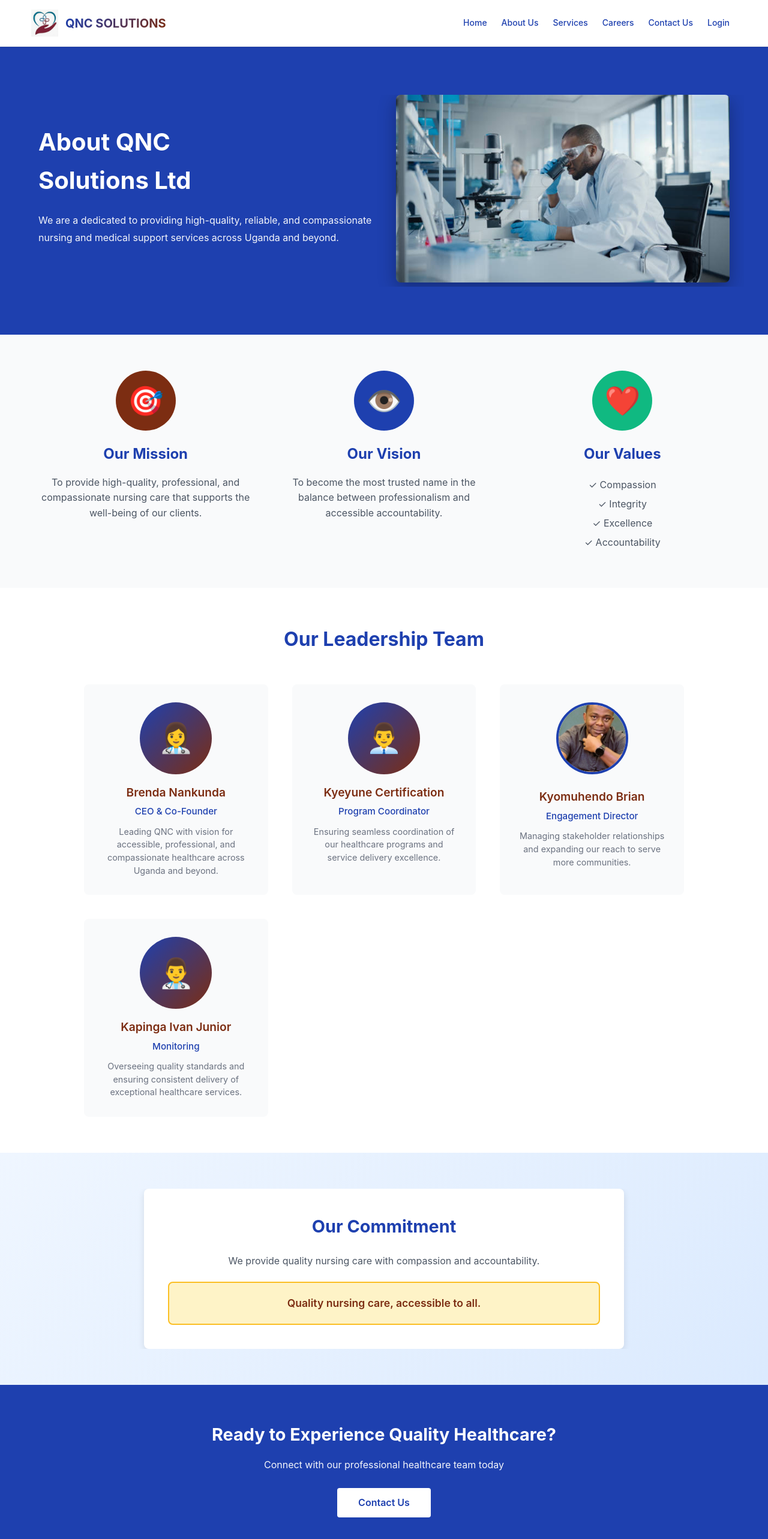
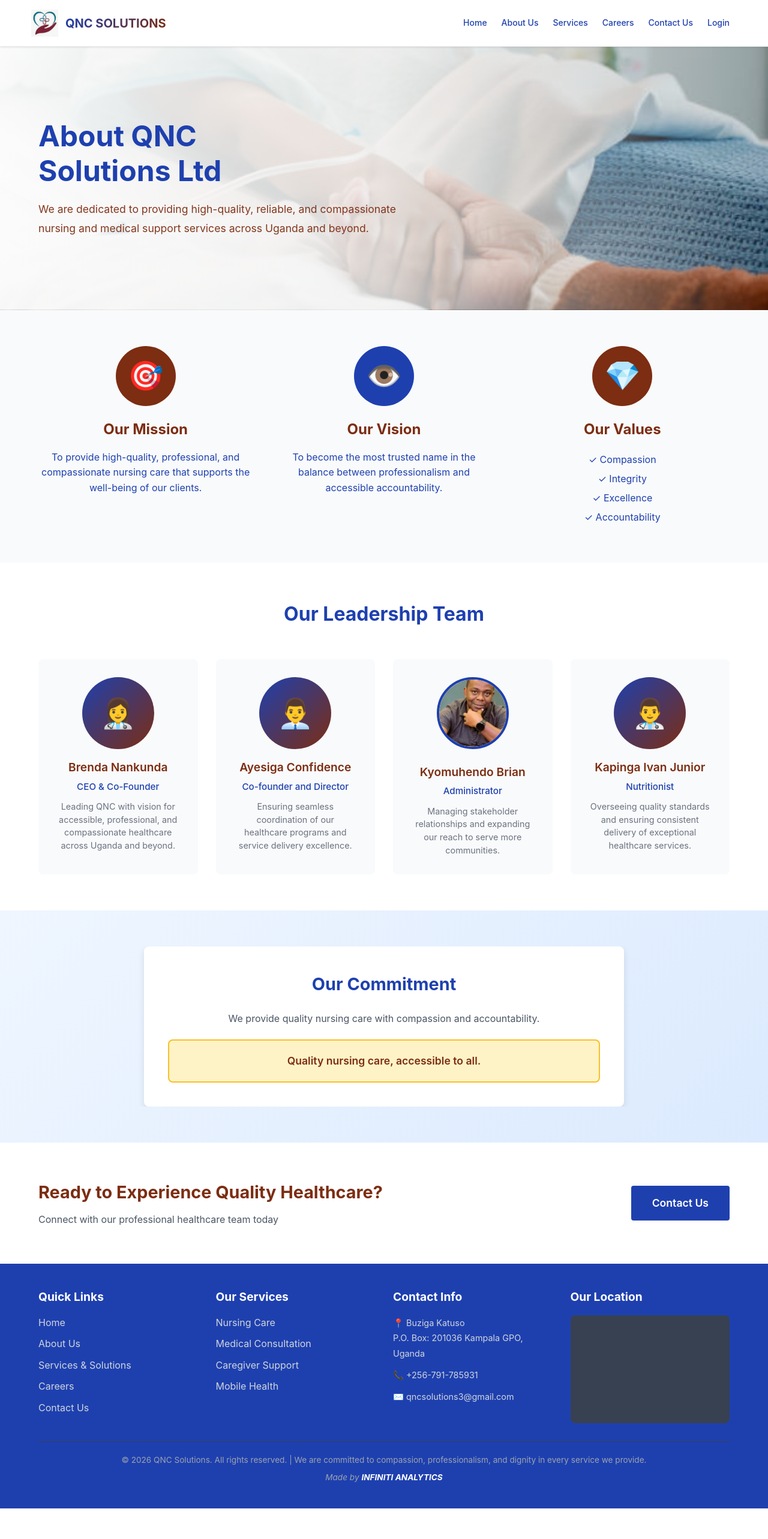
Before and after one commit to Ebiujchris/QNCFE, a React (Vite) app: page /about in a window 1280 px wide. Shown: the top 2566 px of the page at 60% size. After the commit the page ends 2515 px from the top, so only its background shows below. Built offline with nearby package versions, Linux system fonts and the light colour scheme; grey boxes are pictures that could not be loaded; the HTML template or start-up script is replaced by a standard one.

Commit message:
fixed navbar display on small screens

```diff
--- a/src/pages/About.jsx
+++ b/src/pages/About.jsx
@@ -15,22 +15,22 @@
     },
     {
       id: 2,
-      name: 'Kyeyune Certification',
-      position: 'Program Coordinator',
+      name: 'Ayesiga Confidence',
+      position: 'Co-founder and Director',
       image: '👨‍💼',
       bio: 'Ensuring seamless coordination of our healthcare programs and service delivery excellence.'
     },
     {
       id: 3,
       name: 'Kyomuhendo Brian',
-      position: 'Engagement Director',
+      position: 'Administrator',
       image: '/images/Kyomuhendo brian pic.jpg',
       bio: 'Managing stakeholder relationships and expanding our reach to serve more communities.'
     },
     {
       id: 4,
       name: 'Kapinga Ivan Junior',
-      position: 'Monitoring',
+      position: 'Nutritionist',
       image: '👨‍⚕️',
       bio: 'Overseeing quality standards and ensuring consistent delivery of exceptional healthcare services.'
     }
@@ -47,46 +47,32 @@
 
       {/* Hero Section */}
       <section style={{
-        background: 'var(--primary-blue)',
-        color: 'white',
-        padding: '80px 0',
+        backgroundImage: 'linear-gradient(to right, rgba(255, 255, 255, 0.95) 0%, rgba(255, 255, 255, 0.8) 50%, rgba(255, 255, 255, 0) 100%), url("/images/post sergery pics.jpg")',
+        backgroundSize: 'cover',
+        backgroundPosition: 'center',
+        padding: '120px 0',
         position: 'relative',
         overflow: 'hidden'
       }}>
         <div className="container">
           <div style={{
-            display: 'grid',
-            gridTemplateColumns: 'repeat(auto-fit, minmax(300px, 1fr))',
-            gap: '40px',
-            alignItems: 'center'
+            maxWidth: '600px'
           }}>
-            <div>
             <h1 style={{
-                fontSize: '2.5rem',
+              fontSize: '3rem',
               fontWeight: '700',
               marginBottom: '20px',
-                color: 'white'
+              color: 'var(--primary-blue)',
+              lineHeight: '1.2'
             }}>About QNC<br/>Solutions Ltd</h1>
             <p style={{
-                fontSize: '1rem',
+              fontSize: '1.1rem',
               lineHeight: '1.8',
-                marginBottom: '20px',
+              color: 'var(--primary-maroon)',
               opacity: '0.95'
             }}>
-                We are a dedicated to providing high-quality, reliable, and compassionate nursing and medical support services across Uganda and beyond.
+              We are dedicated to providing high-quality, reliable, and compassionate nursing and medical support services across Uganda and beyond.
             </p>
-            </div>
-            <div>
-              <img
-                src="/images/homepage photo new.jpg"
-                alt="QNC Team"
-                style={{
-                  width: '100%',
-                  borderRadius: '8px',
-                  boxShadow: '0 10px 30px rgba(0,0,0,0.3)'
-                }}
-              />
-            </div>
           </div>
         </div>
       </section>
@@ -112,12 +98,12 @@
               <h3 style={{
                 fontSize: '1.5rem',
                 fontWeight: '700',
-                color: 'var(--primary-blue)',
+                color: 'var(--primary-maroon)',
                 marginBottom: '15px'
               }}>Our Mission</h3>
               <p style={{
                 fontSize: '1rem',
-                color: '#4b5563',
+                color: 'var(--primary-blue)',
                 lineHeight: '1.6'
               }}>
                 To provide high-quality, professional, and compassionate nursing care that supports the well-being of our clients.
@@ -140,12 +126,12 @@
               <h3 style={{
                 fontSize: '1.5rem',
                 fontWeight: '700',
-                color: 'var(--primary-blue)',
+                color: 'var(--primary-maroon)',
                 marginBottom: '15px'
               }}>Our Vision</h3>
               <p style={{
                 fontSize: '1rem',
-                color: '#4b5563',
+                color: 'var(--primary-blue)',
                 lineHeight: '1.6'
               }}>
                 To become the most trusted name in the balance between professionalism and accessible accountability.
@@ -157,25 +143,26 @@
               <div style={{
                 width: '100px',
                 height: '100px',
-                background: '#10b981',
+                background: 'var(--primary-maroon)',
                 borderRadius: '50%',
                 display: 'flex',
                 alignItems: 'center',
                 justifyContent: 'center',
                 margin: '0 auto 20px',
-                fontSize: '3rem'
-              }}>❤️</div>
+                fontSize: '3rem',
+                color: 'white'
+              }}>💎</div>
               <h3 style={{
                 fontSize: '1.5rem',
                 fontWeight: '700',
-                color: 'var(--primary-blue)',
+                color: 'var(--primary-maroon)',
                 marginBottom: '15px'
               }}>Our Values</h3>
               <ul style={{
                 listStyle: 'none',
                 padding: 0,
                 fontSize: '1rem',
-                color: '#4b5563',
+                color: 'var(--primary-blue)',
                 lineHeight: '2'
               }}>
                 <li>✓ Compassion</li>
@@ -201,10 +188,9 @@
 
           <div style={{
             display: 'grid',
-            gridTemplateColumns: 'repeat(auto-fit, minmax(250px, 1fr))',
-            gap: '40px',
-            maxWidth: '1000px',
-            margin: '0 auto'
+            gridTemplateColumns: 'repeat(auto-fit, minmax(220px, 1fr))',
+            gap: '30px',
+            width: '100%'
           }}>
             {teamMembers.map((member) => (
               <div key={member.id} style={{
@@ -323,33 +309,43 @@
 
       {/* CTA Section */}
       <section style={{
-        background: 'linear-gradient(135deg, var(--primary-blue), #1e40af)',
-        color: 'white',
+        background: 'white',
         padding: '60px 0',
-        textAlign: 'center'
+        textAlign: 'center',
+        color: 'var(--primary-blue)'
       }}>
         <div className="container">
-          <h2 style={{
-            fontSize: '1.8rem',
-            fontWeight: '700',
-            marginBottom: '15px'
-          }}>Ready to Experience Quality Healthcare?</h2>
-          <p style={{fontSize: '1rem', marginBottom: '25px', opacity: '0.95'}}>
+          <div style={{
+            display: 'flex',
+            alignItems: 'center',
+            justifyContent: 'space-between',
+            flexWrap: 'wrap',
+            gap: '30px'
+          }}>
+            <div style={{flex: '1', minWidth: '300px', textAlign: 'left'}}>
+              <h2 style={{fontSize: '1.8rem', fontWeight: '700', color: 'var(--primary-maroon)', marginBottom: '10px'}}>
+                Ready to Experience Quality Healthcare?
+              </h2>
+              <p style={{fontSize: '1rem', color: '#4b5563', marginBottom: '0'}}>
                 Connect with our professional healthcare team today
               </p>
+            </div>
+            <div>
               <Link to="/contact" style={{
-            background: 'white',
-            color: 'var(--primary-blue)',
+                background: 'var(--primary-blue)',
+                color: 'white',
                 textDecoration: 'none',
-            padding: '12px 35px',
+                padding: '15px 35px',
                 borderRadius: '4px',
-            fontSize: '1rem',
+                fontSize: '1.1rem',
                 fontWeight: '600',
                 display: 'inline-block',
                 transition: 'all 0.3s ease'
               }}>
                 Contact Us
               </Link>
+            </div>
+          </div>
         </div>
       </section>
 
--- a/src/pages/Home.jsx
+++ b/src/pages/Home.jsx
@@ -333,7 +333,7 @@
           <div style={{display: 'grid', gridTemplateColumns: 'repeat(auto-fit, minmax(220px, 1fr))', gap: '30px'}}>
             <div style={{textAlign: 'center'}}>
 
-              <h3 style={{fontSize: '1.1rem', fontWeight: '600', color: 'var(--primary-blue)', marginBottom: '10px'}}>
+              <h3 style={{fontSize: '1.1rem', fontWeight: '600', color: 'var(--primary-maroon)', marginBottom: '10px'}}>
                 Qualified Professionals
               </h3>
               <p style={{fontSize: '0.9rem', color: '#6b7280', lineHeight: '1.6'}}>
@@ -343,7 +343,7 @@
 
             <div style={{textAlign: 'center'}}>
 
-              <h3 style={{fontSize: '1.1rem', fontWeight: '600', color: 'var(--primary-blue)', marginBottom: '10px'}}>
+              <h3 style={{fontSize: '1.1rem', fontWeight: '600', color: 'var(--primary-maroon)', marginBottom: '10px'}}>
                 Compassionate Responsiveness
               </h3>
               <p style={{fontSize: '0.9rem', color: '#6b7280', lineHeight: '1.6'}}>
@@ -353,7 +353,7 @@
 
             <div style={{textAlign: 'center'}}>
 
-              <h3 style={{fontSize: '1.1rem', fontWeight: '600', color: 'var(--primary-blue)', marginBottom: '10px'}}>
+              <h3 style={{fontSize: '1.1rem', fontWeight: '600', color: 'var(--primary-maroon)', marginBottom: '10px'}}>
                 Proven & Trusted Experience
               </h3>
               <p style={{fontSize: '0.9rem', color: '#6b7280', lineHeight: '1.6'}}>
@@ -363,7 +363,7 @@
 
             <div style={{textAlign: 'center'}}>
 
-              <h3 style={{fontSize: '1.1rem', fontWeight: '600', color: 'var(--primary-blue)', marginBottom: '10px'}}>
+              <h3 style={{fontSize: '1.1rem', fontWeight: '600', color: 'var(--primary-maroon)', marginBottom: '10px'}}>
                 Flexible & Affordable Pricing
               </h3>
               <p style={{fontSize: '0.9rem', color: '#6b7280', lineHeight: '1.6'}}>
```
Lines whose indentation alone changed are shown as unchanged.
